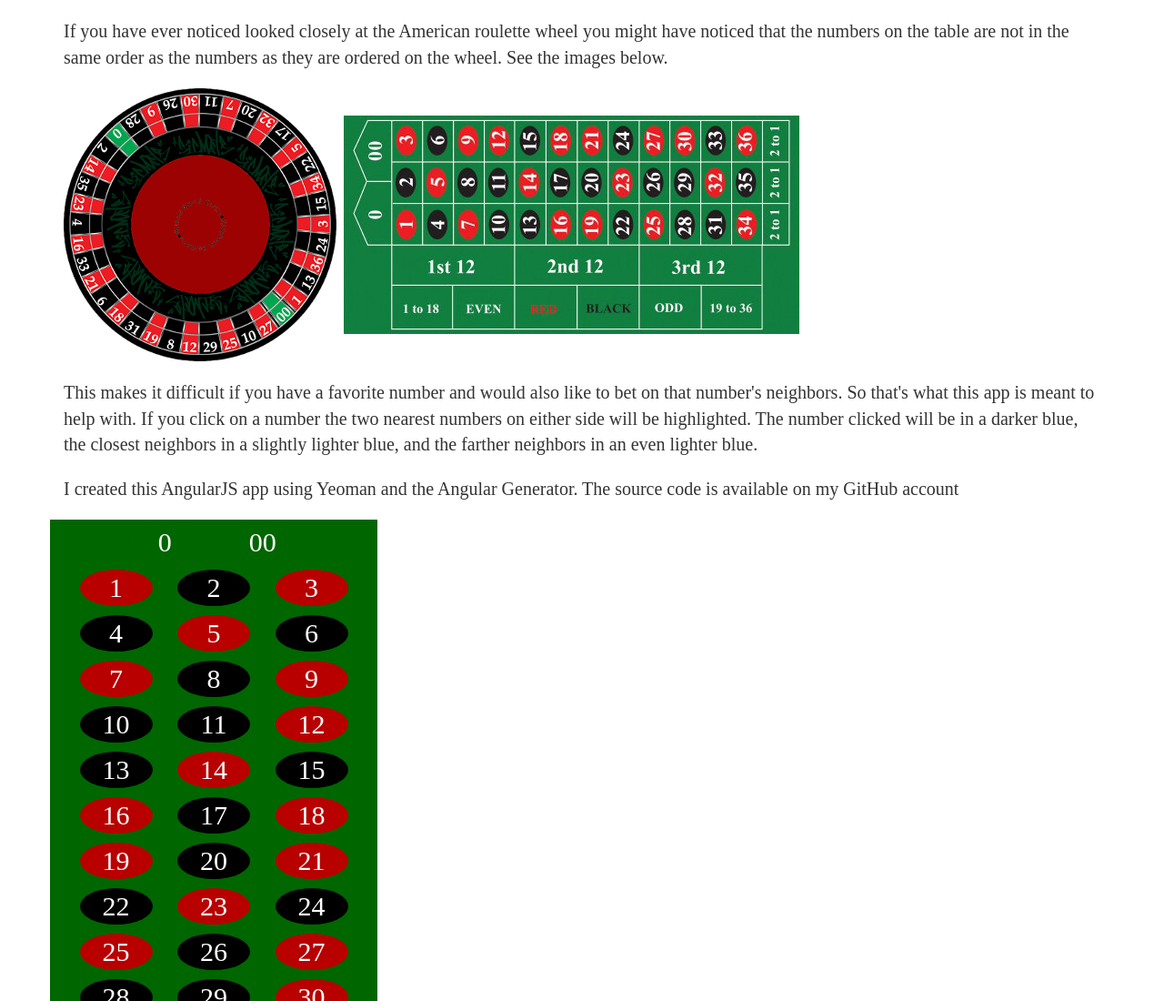
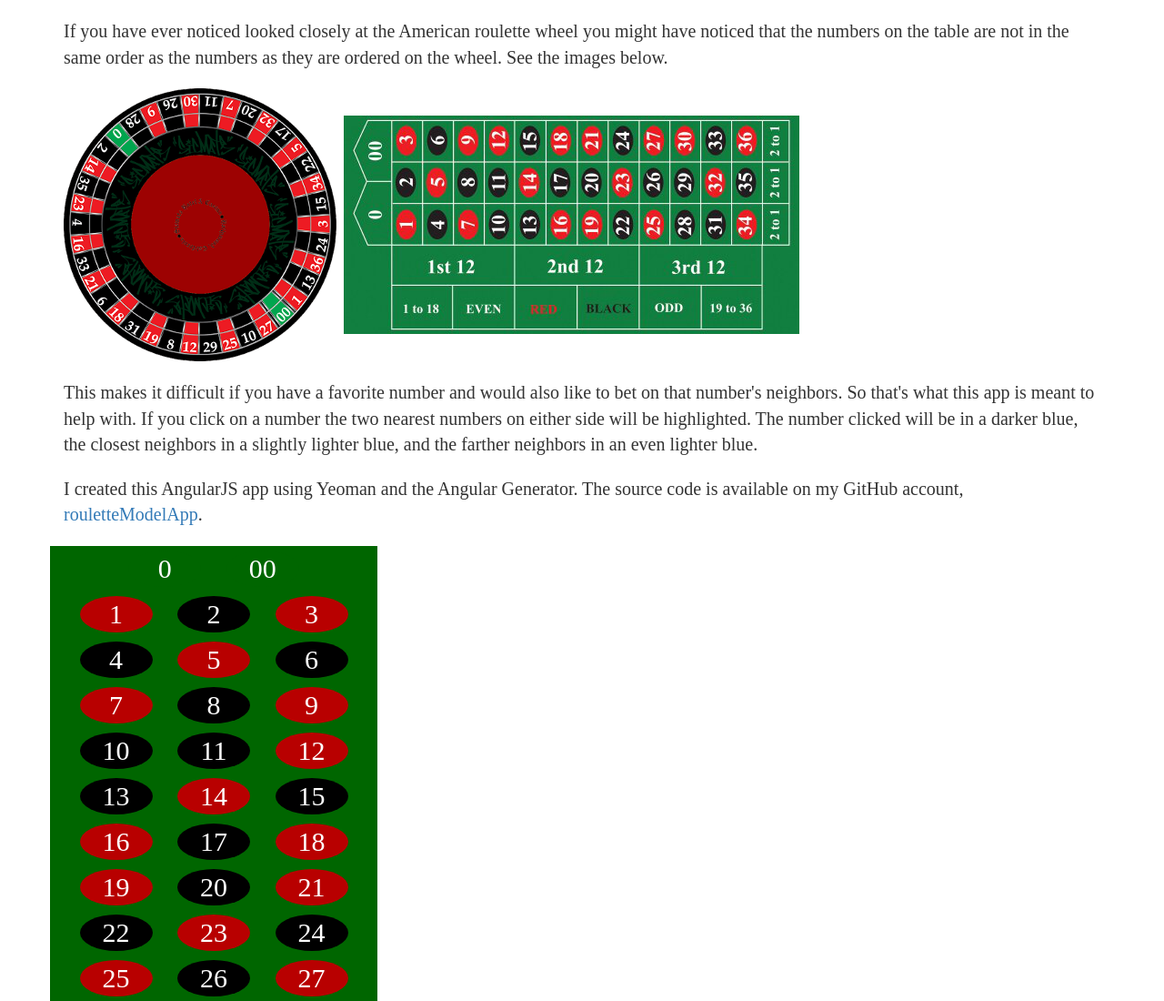
Before and after one commit to TimGraf/rouletteModelApp, a website: page app/index.html in a window 1280 px wide. Shown: the top 1100 px of the page at 91% size. Drawn offline with nearby package versions, Linux system fonts and the light colour scheme; some packages are replaced by stand-ins of ours; files that its build step writes are made by us from their sources.

Commit message:
More updates

```diff
--- a/app/views/main.html
+++ b/app/views/main.html
@@ -2,7 +2,7 @@
 <img src="../images/wheel.png">
 <img src="../images/table.png">
 <p class="desc">This makes it difficult if you have a favorite number and would also like to bet on that number's neighbors.  So that's what this app is meant to help with.  If you click on a number the two nearest numbers on either side will be highlighted.  The number clicked will be in a darker blue, the closest neighbors in a slightly lighter blue, and the farther neighbors in an even lighter blue.</p>
-<p class="desc">I created this AngularJS app using Yeoman and the Angular Generator.  The source code is available on my GitHub account</p>
+<p class="desc">I created this AngularJS app using Yeoman and the Angular Generator.  The source code is available on my GitHub account, <a href="https://github.com/TimGraf/rouletteModelApp" target="_blank">rouletteModelApp</a>.</p>
 <div ng-controller="mainController">
   <div class="row"><number value="0"></number><number value="00"></number></div>
   <div class="row"><number value="1"></number><number value="2"></number><number value="3"></number></div>
```
